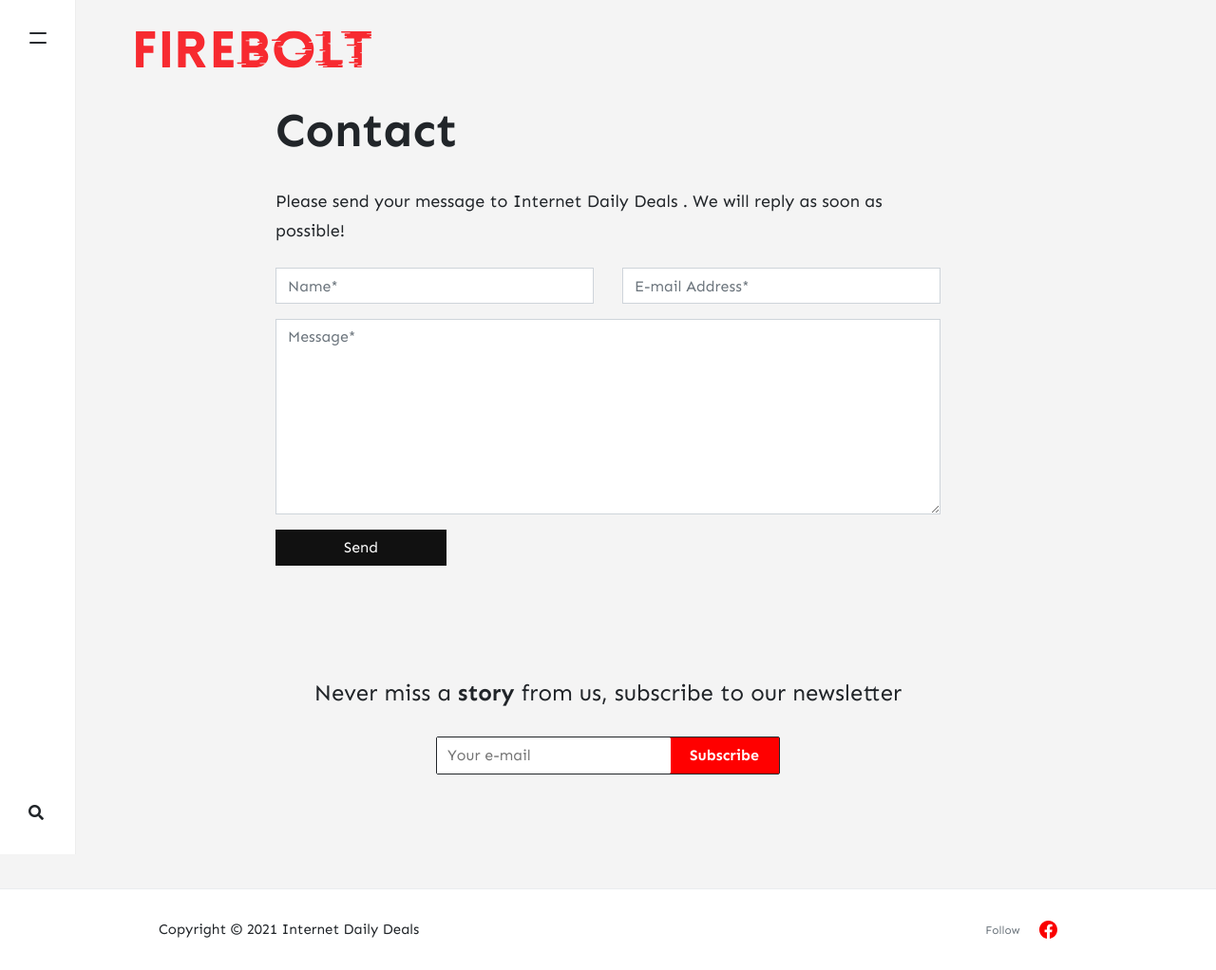
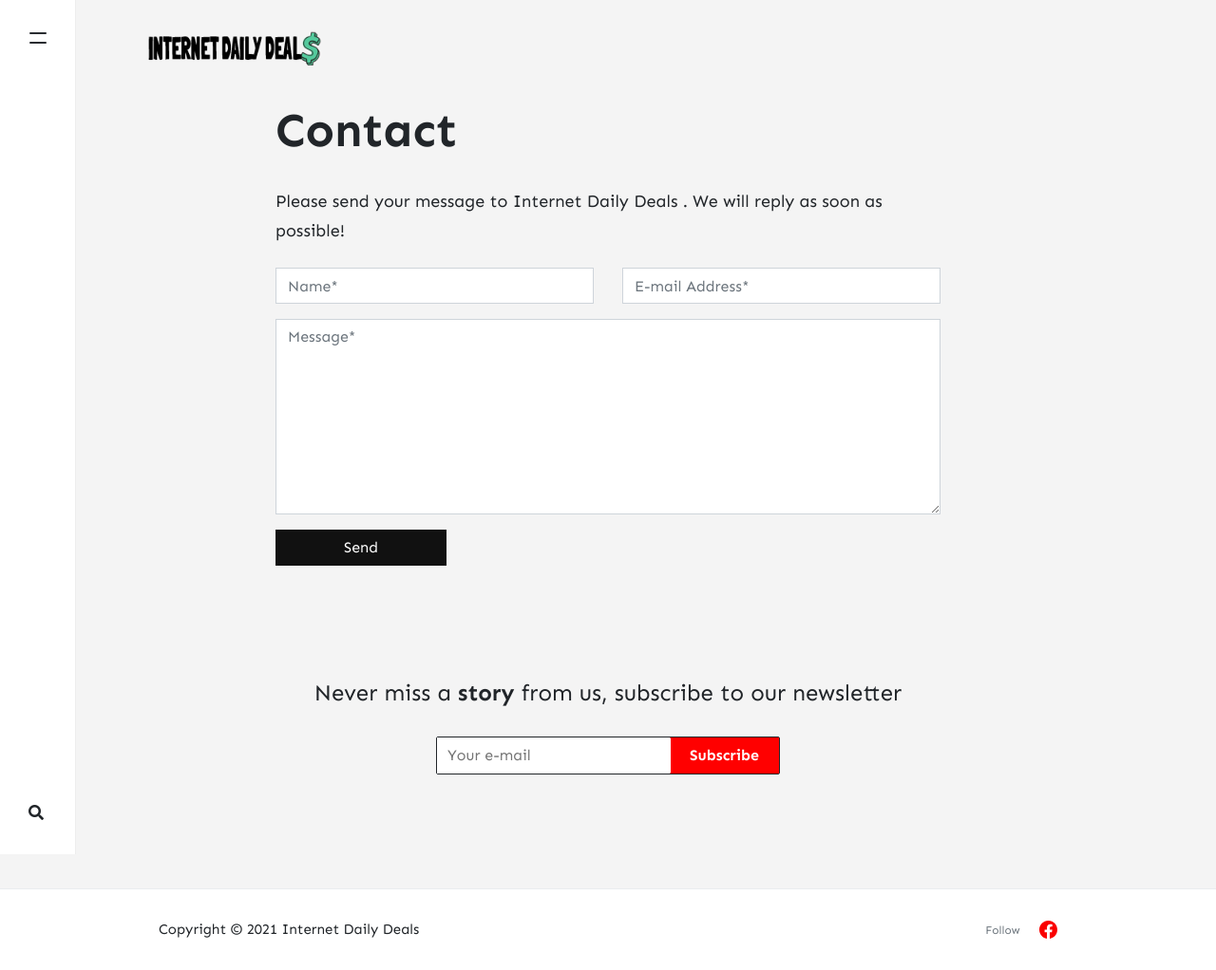
Before and after one commit to eperg/zootedme.github.io, a Jekyll site: the page built from _pages/contact.md, in a window 1280 px wide. Shown: the whole page at 95% size. Built offline with Jekyll 4.4.1, drawn with Linux system fonts in a browser that asks for light colours; nearby versions of some CDN libraries; comment, search, counter and statistics services are not loaded.

Commit message:
Update _config.yml

```diff
--- a/_config.yml
+++ b/_config.yml
@@ -2,7 +2,7 @@
 name: "Internet Daily Deals "
 title: "Internet Daily Deals "
 description: "We strive to help our readers find the best deals on quality products and services"
-logo: 'assets/images/logo-firebolt.svg'
+logo: 'assets/images/logo.png'
 favicon: 'assets/images/icon.png'
 baseurl:
 google_analytics: 'G-6XCXLHK0WG'
```
